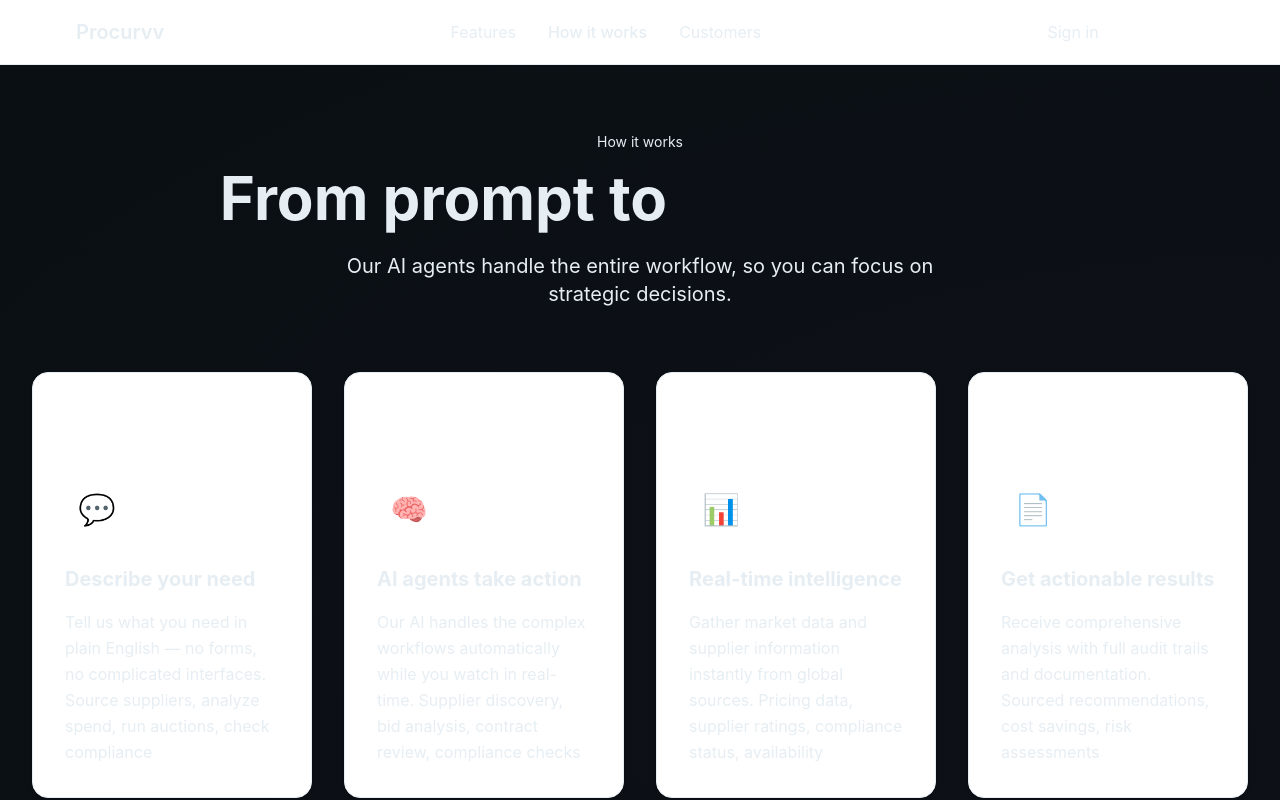
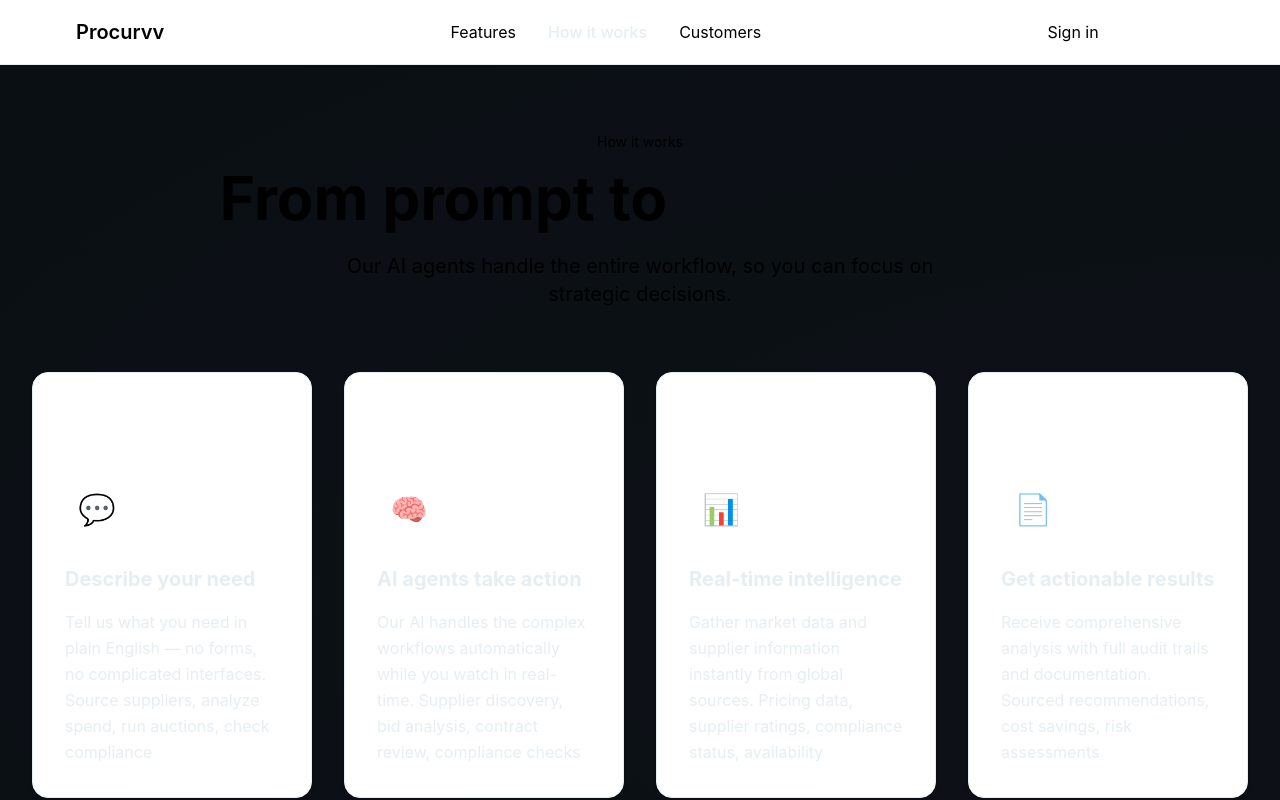
Before and after one commit to VishakBaddur/GPTforProcurement, a Next.js app: page /how-it-works in a window 1280 px wide. Shown: the top 800 px of the page. Built offline with nearby package versions, Linux system fonts and the light colour scheme.

Commit message:
FIX: Make all text black and visible across all pages - landing, features, how-it-works, customers

```diff
--- a/src/app/customers/page.tsx
+++ b/src/app/customers/page.tsx
@@ -49,19 +49,19 @@ export default function CustomersPage() {
               <div className="w-8 h-8 bg-procurvv-accent rounded-lg flex items-center justify-center">
                 <span className="text-white font-bold text-lg">P</span>
               </div>
-              <span className="text-procurvv-text font-semibold text-xl">Procurvv</span>
+              <span className="text-black font-semibold text-xl">Procurvv</span>
             </div>
 
             {/* Navigation */}
             <nav className="hidden md:flex space-x-8">
-              <a href="/features" className="text-procurvv-text hover:text-procurvv-accent transition-colors">Features</a>
-              <a href="/how-it-works" className="text-procurvv-text hover:text-procurvv-accent transition-colors">How it works</a>
+              <a href="/features" className="text-black hover:text-purple-600 transition-colors">Features</a>
+              <a href="/how-it-works" className="text-black hover:text-purple-600 transition-colors">How it works</a>
               <a href="/customers" className="text-procurvv-accent font-medium">Customers</a>
             </nav>
 
             {/* CTA Buttons */}
             <div className="flex items-center space-x-4">
-              <a href="#" className="text-procurvv-text hover:text-procurvv-accent transition-colors">
+              <a href="#" className="text-black hover:text-purple-600 transition-colors">
                 Sign in
               </a>
               <button className="bg-gradient-to-r from-procurvv-accent to-procurvv-accent-blue text-white px-6 py-2 rounded-lg hover:from-procurvv-accent-dark hover:to-procurvv-accent-blue-light transition-all duration-200 font-medium">
@@ -81,7 +81,7 @@ export default function CustomersPage() {
               initial={{ opacity: 0, y: 20 }}
               animate={{ opacity: 1, y: 0 }}
               transition={{ delay: 0.2 }}
-              className="text-4xl md:text-6xl font-bold text-procurvv-text mb-6"
+              className="text-4xl md:text-6xl font-bold text-black mb-6"
             >
               Trusted by procurement{' '}
               <span className="bg-gradient-to-r from-procurvv-accent-blue to-procurvv-accent bg-clip-text text-transparent">
@@ -229,7 +229,7 @@ export default function CustomersPage() {
                   <div className="w-8 h-8 bg-procurvv-accent rounded-lg flex items-center justify-center">
                     <span className="text-white font-bold text-lg">P</span>
                   </div>
-                  <span className="text-procurvv-text font-semibold text-xl">Procurvv</span>
+                  <span className="text-black font-semibold text-xl">Procurvv</span>
                 </div>
                 <p className="text-procurvv-text text-sm mb-4">
                   The AI copilot that transforms procurement from source-to-pay with intelligent automation.
--- a/src/app/features/page.tsx
+++ b/src/app/features/page.tsx
@@ -66,23 +66,23 @@ export default function FeaturesPage() {
               <div className="w-8 h-8 bg-procurvv-accent rounded-lg flex items-center justify-center">
                 <span className="text-white font-bold text-lg">P</span>
               </div>
-              <span className="text-procurvv-text font-semibold text-xl">Procurvv</span>
+              <span className="text-black font-semibold text-xl">Procurvv</span>
             </div>
 
             {/* Navigation */}
             <nav className="hidden md:flex space-x-8">
               <a href="/features" className="text-procurvv-accent font-medium">Features</a>
-              <a href="/how-it-works" className="text-procurvv-text hover:text-procurvv-accent transition-colors">
+              <a href="/how-it-works" className="text-black hover:text-purple-600 transition-colors">
                 How it works
               </a>
-              <a href="/customers" className="text-procurvv-text hover:text-procurvv-accent transition-colors">
+              <a href="/customers" className="text-black hover:text-purple-600 transition-colors">
                 Customers
               </a>
             </nav>
 
             {/* CTA Buttons */}
             <div className="flex items-center space-x-4">
-              <a href="#" className="text-procurvv-text hover:text-procurvv-accent transition-colors">
+              <a href="#" className="text-black hover:text-purple-600 transition-colors">
                 Sign in
               </a>
               <button className="bg-gradient-to-r from-procurvv-accent to-procurvv-accent-blue text-white px-6 py-2 rounded-lg hover:from-procurvv-accent-dark hover:to-procurvv-accent-blue-light transition-all duration-200 font-medium">
@@ -102,7 +102,7 @@ export default function FeaturesPage() {
               initial={{ opacity: 0, y: 20 }}
               animate={{ opacity: 1, y: 0 }}
               transition={{ delay: 0.2 }}
-              className="inline-block text-sm text-procurvv-text mb-4"
+              className="inline-block text-sm text-black mb-4"
             >
               Features
             </motion.div>
@@ -111,7 +111,7 @@ export default function FeaturesPage() {
               initial={{ opacity: 0, y: 20 }}
               animate={{ opacity: 1, y: 0 }}
               transition={{ delay: 0.4 }}
-              className="text-4xl md:text-6xl font-bold text-procurvv-text mb-6"
+              className="text-4xl md:text-6xl font-bold text-black mb-6"
             >
               Complete{' '}
               <span className="bg-gradient-to-r from-procurvv-accent-blue to-procurvv-accent bg-clip-text text-transparent">
@@ -123,7 +123,7 @@ export default function FeaturesPage() {
               initial={{ opacity: 0, y: 20 }}
               animate={{ opacity: 1, y: 0 }}
               transition={{ delay: 0.6 }}
-              className="text-xl text-procurvv-text max-w-2xl mx-auto"
+              className="text-xl text-black max-w-2xl mx-auto"
             >
               One AI copilot handles your entire procurement workflow. No more jumping between tools.
             </motion.p>
--- a/src/app/how-it-works/page.tsx
+++ b/src/app/how-it-works/page.tsx
@@ -64,21 +64,21 @@ export default function HowItWorksPage() {
               <div className="w-8 h-8 bg-procurvv-accent rounded-lg flex items-center justify-center">
                 <span className="text-white font-bold text-lg">P</span>
               </div>
-              <span className="text-procurvv-text font-semibold text-xl">Procurvv</span>
+              <span className="text-black font-semibold text-xl">Procurvv</span>
             </div>
 
             {/* Navigation */}
             <nav className="hidden md:flex space-x-8">
-              <a href="/features" className="text-procurvv-text hover:text-procurvv-accent transition-colors">Features</a>
+              <a href="/features" className="text-black hover:text-purple-600 transition-colors">Features</a>
               <a href="/how-it-works" className="text-procurvv-accent font-medium">How it works</a>
-              <a href="/customers" className="text-procurvv-text hover:text-procurvv-accent transition-colors">
+              <a href="/customers" className="text-black hover:text-purple-600 transition-colors">
                 Customers
               </a>
             </nav>
 
             {/* CTA Buttons */}
             <div className="flex items-center space-x-4">
-              <a href="#" className="text-procurvv-text hover:text-procurvv-accent transition-colors">
+              <a href="#" className="text-black hover:text-purple-600 transition-colors">
                 Sign in
               </a>
               <button className="bg-gradient-to-r from-procurvv-accent to-procurvv-accent-blue text-white px-6 py-2 rounded-lg hover:from-procurvv-accent-dark hover:to-procurvv-accent-blue-light transition-all duration-200 font-medium">
@@ -98,7 +98,7 @@ export default function HowItWorksPage() {
               initial={{ opacity: 0, y: 20 }}
               animate={{ opacity: 1, y: 0 }}
               transition={{ delay: 0.2 }}
-              className="inline-block text-sm text-procurvv-text mb-4"
+              className="inline-block text-sm text-black mb-4"
             >
               How it works
             </motion.div>
@@ -107,7 +107,7 @@ export default function HowItWorksPage() {
               initial={{ opacity: 0, y: 20 }}
               animate={{ opacity: 1, y: 0 }}
               transition={{ delay: 0.4 }}
-              className="text-4xl md:text-6xl font-bold text-procurvv-text mb-6"
+              className="text-4xl md:text-6xl font-bold text-black mb-6"
             >
               From prompt to{' '}
               <span className="bg-gradient-to-r from-procurvv-accent-blue to-procurvv-accent bg-clip-text text-transparent">
@@ -119,7 +119,7 @@ export default function HowItWorksPage() {
               initial={{ opacity: 0, y: 20 }}
               animate={{ opacity: 1, y: 0 }}
               transition={{ delay: 0.6 }}
-              className="text-xl text-procurvv-text max-w-2xl mx-auto"
+              className="text-xl text-black max-w-2xl mx-auto"
             >
               Our AI agents handle the entire workflow, so you can focus on strategic decisions.
             </motion.p>
--- a/src/components/LandingPage.tsx
+++ b/src/components/LandingPage.tsx
@@ -99,8 +99,8 @@ export default function LandingPage({ onStartChat }: LandingPageProps) {
             className="text-5xl md:text-7xl font-bold text-black mb-6"
           >
             The AI Copilot for{' '}
-            <span className="text-purple-600">
-              Procurement - TESTING DEPLOYMENT!
+            <span className="bg-gradient-to-r from-procurvv-accent-blue to-procurvv-accent bg-clip-text text-transparent">
+              Procurement
             </span>
           </motion.h1>
 
@@ -175,7 +175,7 @@ export default function LandingPage({ onStartChat }: LandingPageProps) {
           transition={{ delay: 1.0 }}
           className="w-full max-w-4xl mx-auto"
         >
-          <p className="text-procurvv-text text-sm mb-4">Try these examples:</p>
+          <p className="text-black text-sm mb-4">Try these examples:</p>
           <div className="grid grid-cols-1 md:grid-cols-2 gap-3 max-w-3xl mx-auto">
             {exampleQueries.map((query, index) => (
               <button
@@ -184,7 +184,7 @@ export default function LandingPage({ onStartChat }: LandingPageProps) {
                   setInputValue(query);
                   onStartChat(query);
                 }}
-                className="bg-procurvv-card border border-procurvv-border rounded-xl px-4 py-3 text-procurvv-text text-left hover:border-procurvv-accent hover:shadow-sm transition-all duration-200 text-sm"
+                className="bg-white border border-gray-300 rounded-xl px-4 py-3 text-black text-left hover:border-purple-500 hover:shadow-sm transition-all duration-200 text-sm"
               >
                 {query}
               </button>
@@ -199,8 +199,8 @@ export default function LandingPage({ onStartChat }: LandingPageProps) {
           transition={{ delay: 1.2 }}
           className="mt-16 text-center"
         >
-          <p className="text-procurvv-text text-sm mb-6">Trusted by procurement teams at 150+ companies</p>
-          <div className="flex justify-center items-center space-x-8 text-xs text-procurvv-text">
+          <p className="text-black text-sm mb-6">Trusted by procurement teams at 150+ companies</p>
+          <div className="flex justify-center items-center space-x-8 text-xs text-black">
             <div className="flex items-center space-x-2">
               <svg className="w-4 h-4 text-procurvv-accent" fill="currentColor" viewBox="0 0 20 20">
                 <path fillRule="evenodd" d="M16.707 5.293a1 1 0 010 1.414l-8 8a1 1 0 01-1.414 0l-4-4a1 1 0 011.414-1.414L8 12.586l7.293-7.293a1 1 0 011.414 0z" clipRule="evenodd" />
```
